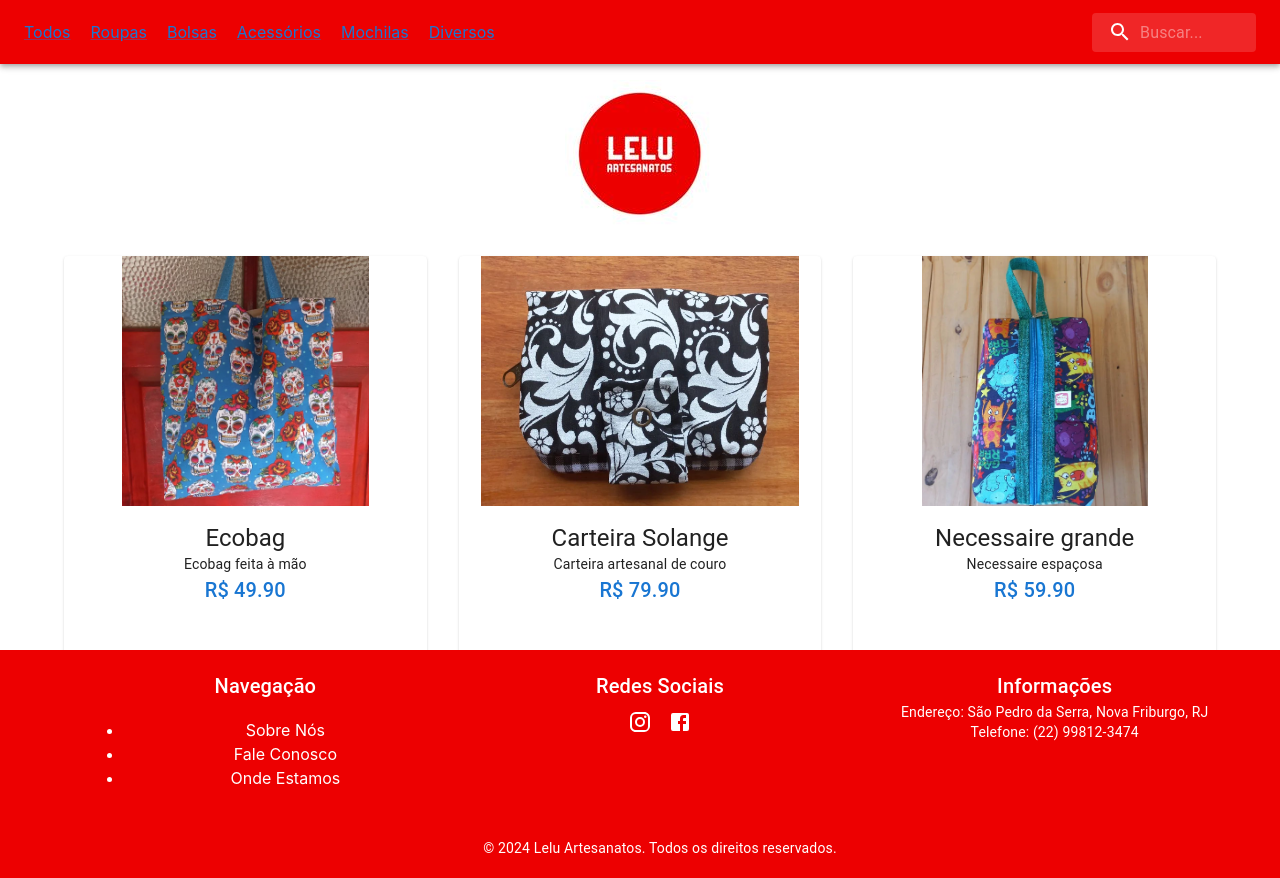
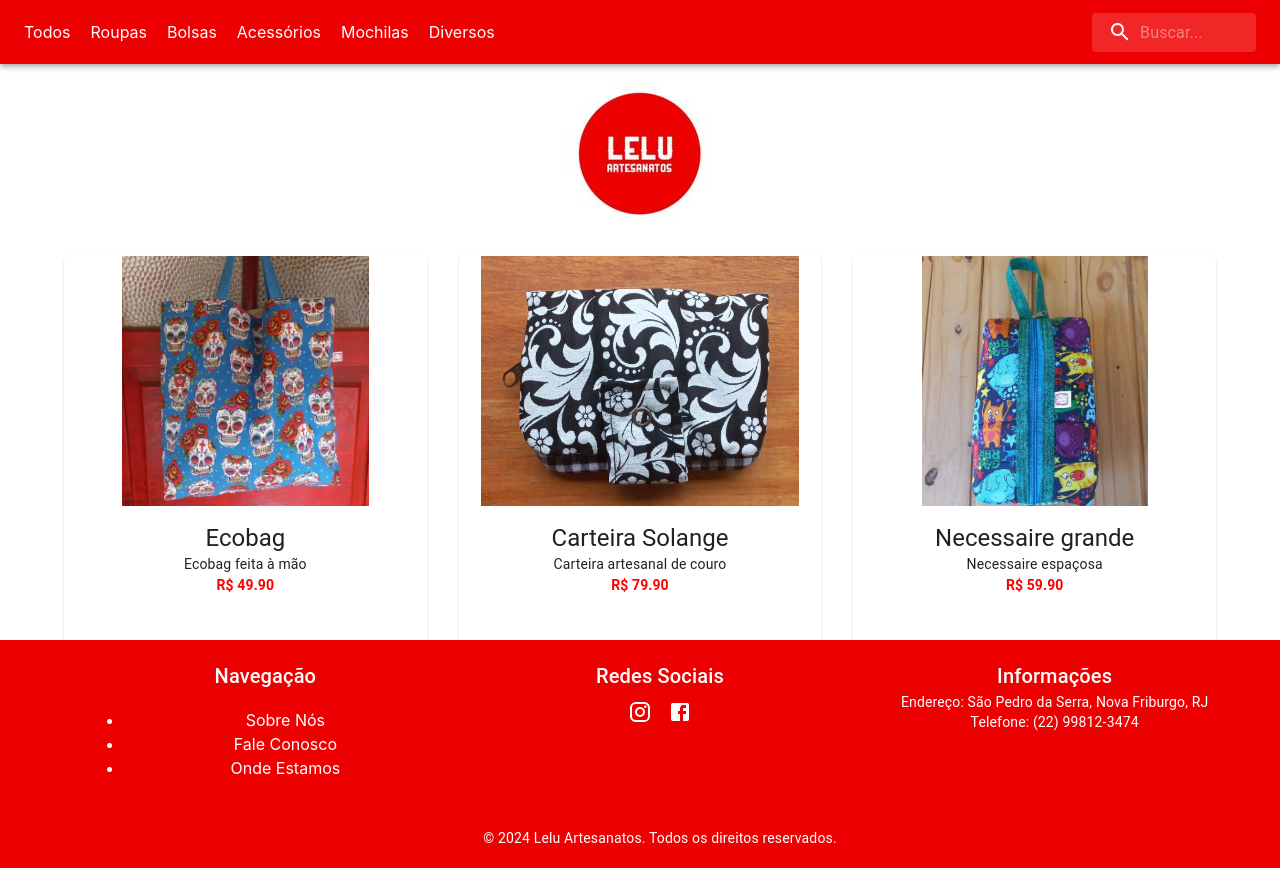
Before and after one commit to DanielRGabriel/Lelu_artesanatos, a React (Vite) app in the folder lelu/: page / in a window 1280 px wide. Shown: the top 878 px of the page. Built offline with nearby package versions, Linux system fonts and the light colour scheme.

Commit message:
alteracoes gerais em estilo

```diff
--- a/lelu/src/components/CustomCard/CustomCard.jsx
+++ b/lelu/src/components/CustomCard/CustomCard.jsx
@@ -13,8 +13,8 @@ const CustomCard = ({ title, content, price, image }) => {
       <CardContent className={styles.cardContent}> {/* Centralizando o texto */}
         <Typography variant="h5">{title}</Typography>
         <Typography variant="body2">{content}</Typography>
-        <Typography variant="h6" color="primary">
-          R$ {price.toFixed(2)} {/* Exibe o preço formatado */}
+        <Typography variant="h6" className={styles.priceText}>
+           R$ {price.toFixed(2)} {/* Exibe o preço formatado */}
         </Typography>
       </CardContent>
     </Card>
--- a/lelu/src/components/CustomCard/customCard.module.css
+++ b/lelu/src/components/CustomCard/customCard.module.css
@@ -24,3 +24,9 @@
   flex-direction: column;
   justify-content: center;
 }
+
+.priceText {
+  color: #ff0000;
+  font-weight: bold !important;
+  font-size: 14px !important;
+}
--- a/lelu/src/components/Footer/footer.jsx
+++ b/lelu/src/components/Footer/footer.jsx
@@ -35,7 +35,7 @@ function Footer() {
           <Grid item xs={12} md={4} className={styles.socialMedia}>
             <Typography variant="h6" className={styles.footerHeading}>Redes Sociais</Typography>
             <IconButton
-              href="https://www.instagram.com"
+              href="https://www.instagram.com/leluartesanatos/" // Atualizado
               target="_blank"
               aria-label="Instagram"
               className={styles.iconButton}
@@ -43,7 +43,7 @@ function Footer() {
               <Instagram className={styles.socialIcon} />
             </IconButton>
             <IconButton
-              href="https://www.facebook.com"
+              href="https://www.facebook.com/nataliagodinhodanielribeiro" // Atualizado
               target="_blank"
               aria-label="Facebook"
               className={styles.iconButton}
--- a/lelu/src/components/SearchAppBar/SearchAppBar.module.css
+++ b/lelu/src/components/SearchAppBar/SearchAppBar.module.css
@@ -11,13 +11,15 @@
 }
 
 .link {
-  color: white;
-  text-decoration: none;
+  color: white !important; /* Cor branca com !important */
+  text-decoration: none !important;
   cursor: pointer;
   font-size: 16px;
-  transition: color 0.3s ease;
+  font-weight: normal; /* Definir peso da fonte como normal */
+  transition: color 0.3s ease, font-weight 0.3s ease; /* Transição suave para cor e peso */
 }
 
 .link:hover {
-  color: #ccc; /* Mudança de cor ao passar o mouse */
+  color: white; /* Mantém a cor branca ao passar o mouse */
+  font-weight: bold; /* Negrito ao passar o mouse */
 }
```
